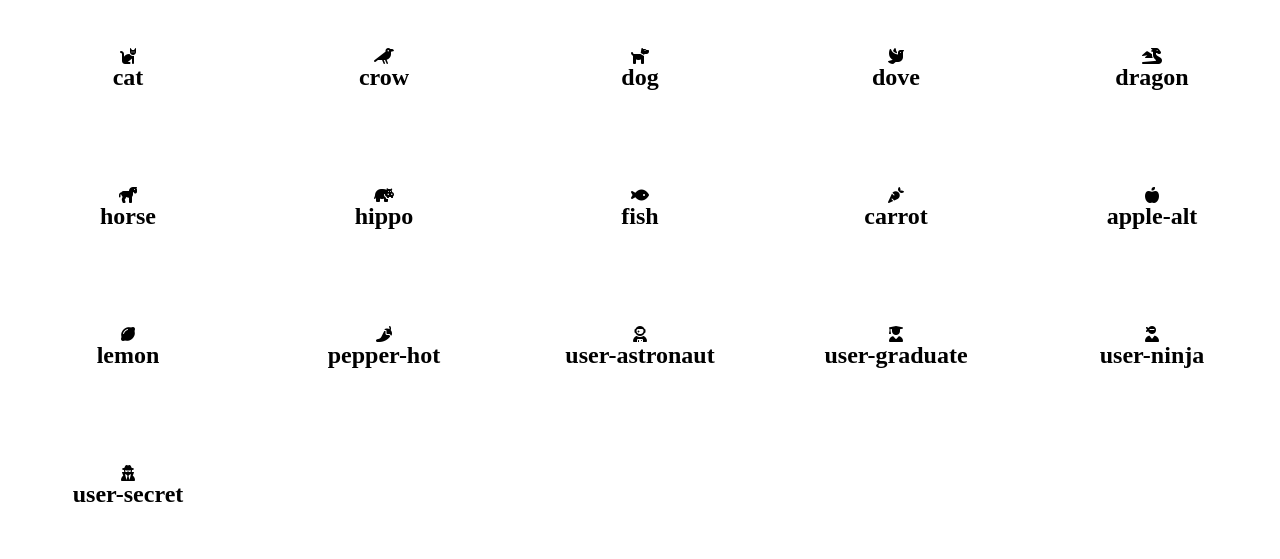
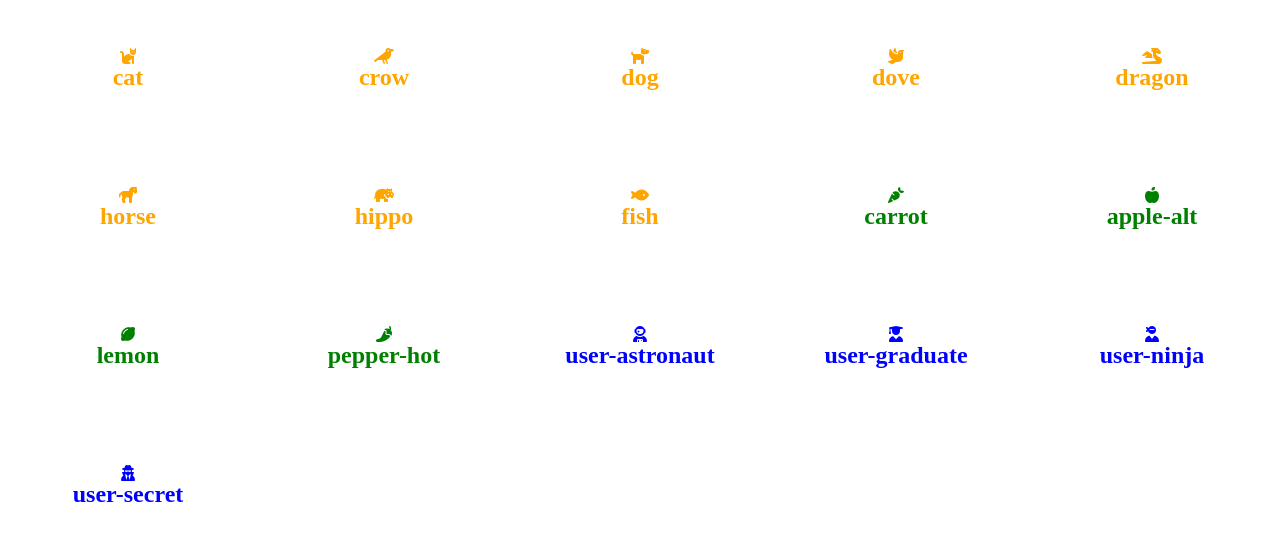
Before and after one commit to MicheleRai/js-es6-icons, a plain HTML site: page index.html in a window 1280 px wide. Drawn offline with Linux system fonts and the light colour scheme.

Commit message:
color added

```diff
--- a/css/style.css
+++ b/css/style.css
@@ -14,4 +14,5 @@
     align-items: center;
     padding: 3rem;
     flex-basis: calc(100% / 5);
+    text-align: center;
 }
--- a/js/script.js
+++ b/js/script.js
@@ -134,10 +134,11 @@ const eleIconContainer = document.querySelector('.icon-container')
 for (let i = 0; i < arrIcon.length; i++) {
 	const objIcon = arrIcon[i];
 	const eleIcon = document.createElement('div');
+    const eleText = document.createElement('h2');
 	eleIcon.classList.add('box-icon');
-	eleIcon.innerHTML = `
-        <i class="${objIcon.family} ${objIcon.prefix}${objIcon.name}"></i>
-		<h2>${objIcon.name}</h2>
-	`;
+	eleIcon.innerHTML = `<i class="${objIcon.family} ${objIcon.prefix}${objIcon.name}"></i>`;
+    eleText.innerHTML =`${objIcon.name}` ;
 	eleIconContainer.append(eleIcon);
+    eleIcon.style.color = `${objIcon.color}`;
+    eleIcon.append(eleText);
 }
```
